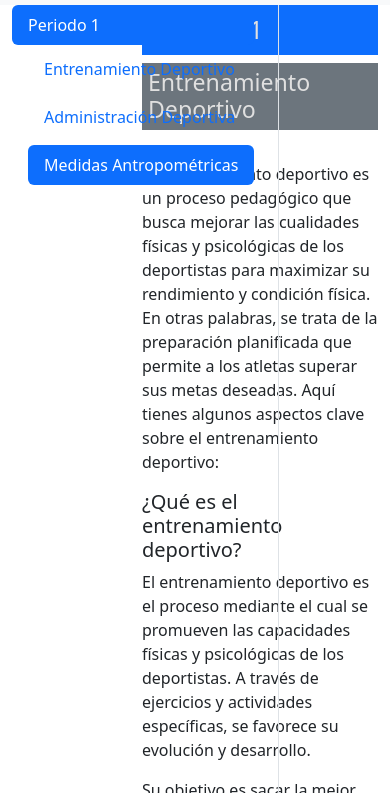
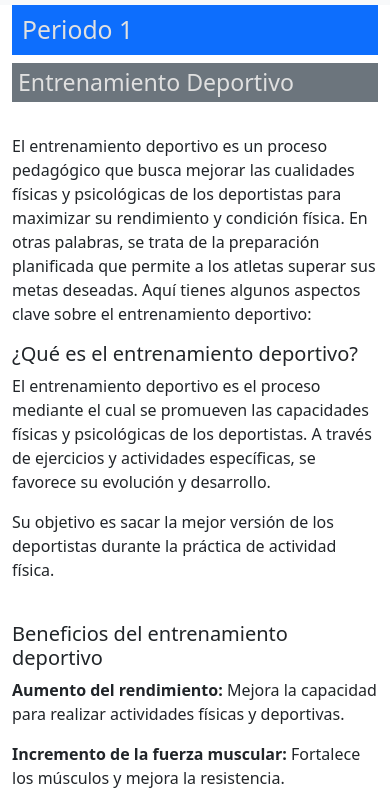
Before and after one commit to Camilo821/ed_fisica_page, a plain HTML site: page consultas.html in a window 390 px wide. Shown: the part 51-844 px from the top of the page. Drawn offline with nearby package versions, Linux system fonts and the light colour scheme.

Commit message:
problema en consultas solucionado

```diff
--- a/consultas.html
+++ b/consultas.html
@@ -28,7 +28,7 @@
         <div class="container">
             <div class="row">
                 <div class="col-4">
-                  <nav id="navbar-example3" class="h-100 flex-column align-items-stretch pe-4 border-end position-fixed">
+                  <nav id="navbar-example3" class="h-100 flex-column align-items-stretch pe-4 position-fixed">
                     <nav class="nav nav-pills flex-column">
                       <a class="nav-link" href="#item-1">Periodo 1</a>
                       <nav class="nav nav-pills flex-column">
@@ -138,7 +138,7 @@
                         </div> -->
                   </div>
                 </div>
-              </div>
+            </div>
         </div>
         <script src="https://cdn.jsdelivr.net/npm/bootstrap@5.3.3/dist/js/bootstrap.bundle.min.js" integrity="sha384-YvpcrYf0tY3lHB60NNkmXc5s9fDVZLESaAA55NDzOxhy9GkcIdslK1eN7N6jIeHz" crossorigin="anonymous"></script>
         <script src="./main.js"></script>
--- a/style.css
+++ b/style.css
@@ -82,3 +82,12 @@ i {
 .map-button {
     border-radius: 0px 0px 5px 5px;
 }
+
+@media (max-width: 768px) {
+    #navbar-example3 {
+        display: none;
+    }
+    .col-8 {
+        width: 100%;
+    }
+}
```
